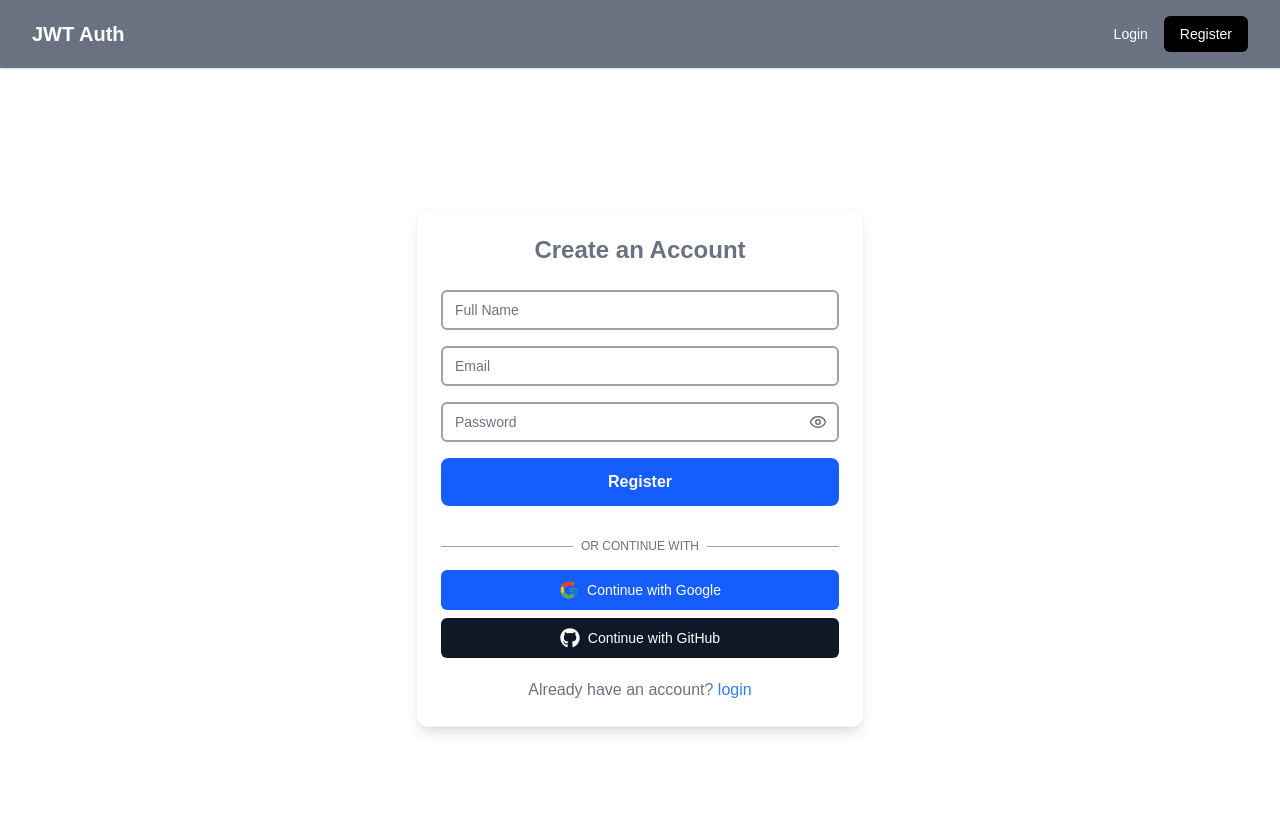
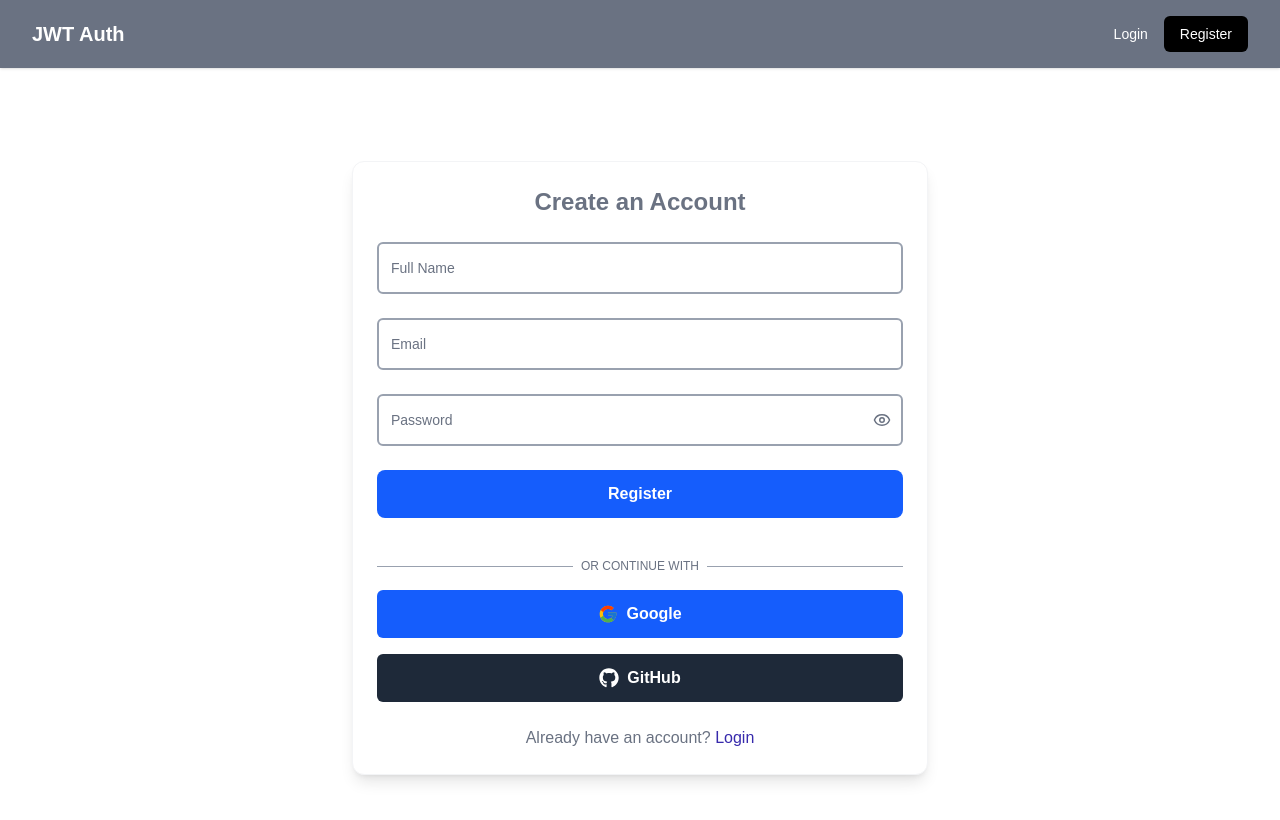
Before and after one commit to coderkanchan/jwt-auth-system, a Next.js app: page /register in a window 1280 px wide. Shown: the top 820 px of the page. Built offline with nearby package versions, Linux system fonts and the light colour scheme; no server answers.

Commit message:
added styles for better experience

```diff
--- a/src/app/(auth)/login/page.tsx
+++ b/src/app/(auth)/login/page.tsx
@@ -2,7 +2,7 @@ import { LoginForm } from "@/components/auth/login-form";
 
 export default function LoginPage() {
   return (
-    <div className="flex h-screen w-full items-center justify-center">
+    <div className="flex h-screen w-full  items-center justify-center">
       <LoginForm />
     </div>
   );
--- a/src/app/(auth)/reset/page.tsx
+++ b/src/app/(auth)/reset/page.tsx
@@ -38,9 +38,10 @@ export default function ResetPage() {
           <input
             {...form.register("email")}
             placeholder="Enter your email"
+             required
             type="email"
             disabled={isPending}
-            className="w-full p-2 border rounded-md outline-none focus:ring-2 focus:ring-blue-500"
+            className="w-full p-2 border text-gray-500 rounded-md outline-none focus:ring-2 focus:ring-blue-500 focus:border-none"
           />
           {error && <p className="text-red-500 text-sm">{error}</p>}
           {success && <p className="text-green-500 text-sm">{success}</p>}
--- a/src/components/Navbar.tsx
+++ b/src/components/Navbar.tsx
@@ -41,7 +41,7 @@ export const Navbar = async () => {
             </span>
 
             <LogoutButton>
-              <button className="text-sm bg-red-600 hover:bg-red-700 text-white px-4 py-2 rounded-md transition">
+              <button className="text-sm bg-red-600 hover:bg-red-700 text-white px-4 py-2 rounded-md transition cursor-pointer">
                 Logout
               </button>
             </LogoutButton>
--- a/src/components/auth/login-form.tsx
+++ b/src/components/auth/login-form.tsx
@@ -75,11 +75,13 @@ export const LoginForm = () => {
   };
 
   return (
-    <div className="max-w-md w-full mx-auto p-6 bg-white rounded-lg shadow-md">
+    <div className="max-w-xl w-full mx-auto p-6 bg-white rounded-lg shadow-md">
+
       <h2 className="text-2xl font-bold mb-4 text-center text-gray-500">
         {showTwoFactor ? "Two-Factor Authentication" : "Login"}
       </h2>
-      <form onSubmit={form.handleSubmit(onSubmit)} className="space-y-4">
+
+      <form onSubmit={form.handleSubmit(onSubmit)} className="space-y-6">
 
         {showTwoFactor && (
           <div className="space-y-2">
@@ -87,6 +89,7 @@ export const LoginForm = () => {
             <input
               {...form.register("code")}
               disabled={isPending}
+              required
               placeholder="------"
               className="p-2  flex h-10 w-full text-gray-500 rounded-md border-2 border-gray-400 bg-white px-3 py-2 text-sm ring-offset-white file:border-0 file:bg-transparent file:text-sm file:font-medium placeholder:text-gray-500 focus-visible:outline-none focus-visible:ring-2 focus-visible:ring-blue-600 focus-visible:ring-offset-2 disabled:cursor-not-allowed disabled:opacity-50 focus:border-none"
             />
@@ -98,16 +101,18 @@ export const LoginForm = () => {
             <input
               {...form.register("email")}
               disabled={isPending}
+              required
               placeholder="Email"
-              className="p-2  flex h-10 w-full text-gray-500 rounded-md border-2 border-gray-400 bg-white px-3 py-2 text-sm ring-offset-white file:border-0 file:bg-transparent file:text-sm file:font-medium placeholder:text-gray-500 focus-visible:outline-none focus-visible:ring-2 focus-visible:ring-blue-600 focus-visible:ring-offset-2 disabled:cursor-not-allowed disabled:opacity-50 focus:border-none"
+              className="flex h-10 w-full text-gray-500 rounded-md border-2 border-gray-400 bg-white px-3 py-5 text-sm ring-offset-white file:border-0 file:bg-transparent file:text-sm file:font-medium placeholder:text-gray-500 focus-visible:outline-none focus-visible:ring-2 focus-visible:ring-blue-600 disabled:cursor-not-allowed disabled:opacity-50 focus:border-none transition-all duration-500 ease"
             />
             <div className="relative">
               <input
                 {...form.register("password")}
                 disabled={isPending}
+                required
                 type={showPassword ? "text" : "password"}
                 placeholder="Password"
-                className="p-2  flex h-10 w-full text-gray-500 rounded-md border-2 border-gray-400 bg-white px-3 py-2 text-sm ring-offset-white file:border-0 file:bg-transparent file:text-sm file:font-medium placeholder:text-gray-500 focus-visible:outline-none focus-visible:ring-2 focus-visible:ring-blue-600 focus-visible:ring-offset-2 disabled:cursor-not-allowed disabled:opacity-50 focus:border-none"
+                className="flex h-10 w-full text-gray-500 rounded-md border-2 border-gray-400 bg-white px-3 py-5 text-sm ring-offset-white file:border-0 file:bg-transparent file:text-sm file:font-medium placeholder:text-gray-500 focus-visible:outline-none focus-visible:ring-2 focus-visible:ring-blue-600 disabled:cursor-not-allowed disabled:opacity-50 focus:border-none transition-all duration-500 ease focus:ring-offset-gray-400"
               />
               <button
                 type="button"
@@ -121,7 +126,7 @@ export const LoginForm = () => {
             <div className="flex justify-end mt-1">
               <Link
                 href="/reset"
-                className="text-xs font-medium text-blue-600 hover:underline transition"
+                className="text-xs font-medium text-purple-900 hover:underline transition"
               >
                 Forgot password?
               </Link>
@@ -139,7 +144,7 @@ export const LoginForm = () => {
         <button
           type="submit"
           disabled={isPending}
-          className="w-full bg-blue-600 text-white p-2 rounded hover:bg-blue-700 disabled:bg-gray-400"
+          className="w-full bg-blue-600 text-white p-2 rounded hover:bg-blue-700 disabled:bg-gray-400 cursor-pointer"
         >
           {isPending ? "Confirming..." : showTwoFactor ? "Verify Code" : "Login"}
         </button>
@@ -154,16 +159,16 @@ export const LoginForm = () => {
                 <span className="bg-white px-2">Or continue with</span>
               </div>
             </div>
+
             <Social />
-
-            <p className="text-center mt-5 text-base font-medium text-gray-500">
-              Don't have an account?{" "}
-              <Link href="/register" className="text-blue-500 hover:underline">
-                register
-              </Link>
-            </p>
           </div>
         )}
+        <p className="text-center mt-5 text-base font-medium text-gray-500">
+          Don't have an account?{" "}
+          <Link href="/register" className="text-indigo-800 hover:underline">
+            register
+          </Link>
+        </p>
       </form>
     </div>
   );
--- a/src/components/auth/logout-button.tsx
+++ b/src/components/auth/logout-button.tsx
@@ -8,7 +8,7 @@ export const LogoutButton = ({ children }: { children: React.ReactNode }) => {
   };
 
   return (
-    <span onClick={onClick} className="cursor-pointer">
+    <span onClick={onClick}>
       {children}
     </span>
   );
--- a/src/components/auth/register-form.tsx
+++ b/src/components/auth/register-form.tsx
@@ -92,23 +92,26 @@ export const RegisterForm = () => {
   }, [success, emailForStatus, savedPassword, router]);
 
   return (
-    <div className="max-w-md w-full p-6 bg-white rounded-xl shadow-lg border border-gray-100">
+    <div className="max-w-xl w-full p-6 bg-white rounded-xl shadow-lg border border-gray-100">
+
       <h2 className="text-2xl font-bold text-center mb-6 text-gray-500">Create an Account</h2>
-      <form onSubmit={form.handleSubmit(onSubmit)} className="space-y-4 ">
+
+      <form onSubmit={form.handleSubmit(onSubmit)} className="space-y-6">
         <input
           {...form.register("name")}
           disabled={isPending}
           placeholder="Full Name"
           required
-          className="p-2  flex h-10 w-full text-gray-500 rounded-md border-2 border-gray-400 bg-white px-3 py-2 text-sm ring-offset-white file:border-0 file:bg-transparent file:text-sm file:font-medium placeholder:text-gray-500 focus-visible:outline-none focus-visible:ring-2 focus-visible:ring-blue-600 focus-visible:ring-offset-2 disabled:cursor-not-allowed disabled:opacity-50 focus:border-none"
+          className="flex h-10 w-full text-gray-500 rounded-md border-2 border-gray-400 bg-white px-3 py-6 text-sm ring-offset-white file:border-0 file:bg-transparent file:text-sm file:font-medium placeholder:text-gray-500 focus-visible:outline-none focus-visible:ring-2 focus-visible:ring-blue-600 focus-visible:ring-offset-2 disabled:cursor-not-allowed disabled:opacity-50 focus:border-none"
         />
         <input
           {...form.register("email")}
           disabled={isPending}
           placeholder="Email"
           required
-          className="p-2  flex h-10 w-full text-gray-500 rounded-md border-2 border-gray-400 bg-white px-3 py-2 text-sm ring-offset-white file:border-0 file:bg-transparent file:text-sm file:font-medium placeholder:text-gray-500 focus-visible:outline-none focus-visible:ring-2 focus-visible:ring-blue-600 focus-visible:ring-offset-2 disabled:cursor-not-allowed disabled:opacity-50 focus:border-none"
+          className="flex h-10 w-full text-gray-500 rounded-md border-2 border-gray-400 bg-white px-3 py-6 text-sm ring-offset-white file:border-0 file:bg-transparent file:text-sm file:font-medium placeholder:text-gray-500 focus-visible:outline-none focus-visible:ring-2 focus-visible:ring-blue-600 focus-visible:ring-offset-2 disabled:cursor-not-allowed disabled:opacity-50 focus:border-none"
         />
+
         <div className="relative">
           <input
             {...form.register("password")}
@@ -116,7 +119,7 @@ export const RegisterForm = () => {
             type={showPassword ? "text" : "password"}
             required
             placeholder="Password"
-            className="p-2  flex h-10 w-full text-gray-500 rounded-md border-2 border-gray-400 bg-white px-3 py-2 text-sm ring-offset-white file:border-0 file:bg-transparent file:text-sm file:font-medium placeholder:text-gray-500 focus-visible:outline-none focus-visible:ring-2 focus-visible:ring-blue-600 focus-visible:ring-offset-2 disabled:cursor-not-allowed disabled:opacity-50 focus:border-none "
+            className="flex h-10 w-full text-gray-500 rounded-md border-2 border-gray-400 bg-white px-3 py-6 text-sm ring-offset-white file:border-0 file:bg-transparent file:text-sm file:font-medium placeholder:text-gray-500 focus-visible:outline-none focus-visible:ring-2 focus-visible:ring-blue-600 focus-visible:ring-offset-2 disabled:cursor-not-allowed disabled:opacity-50 focus:border-none "
           />
           <button
             type="button"
@@ -126,6 +129,7 @@ export const RegisterForm = () => {
             {showPassword ? <EyeOff size={18} /> : <Eye size={18} />}
           </button>
         </div>
+
         {error &&
           <div className="p-3 bg-red-100 text-red-600 rounded-lg text-sm">
             {error}
@@ -146,7 +150,7 @@ export const RegisterForm = () => {
         <button
           type="submit"
           disabled={isPending}
-          className="w-full bg-blue-600 text-white p-3 rounded-lg font-semibold hover:bg-blue-700 transition disabled:bg-gray-400">
+          className="w-full bg-blue-600 text-white p-3 rounded-lg font-semibold hover:bg-blue-700 transition disabled:bg-gray-400 cursor-pointer">
           {isPending ? "Creating Account..." : "Register"}
         </button>
 
@@ -164,12 +168,12 @@ export const RegisterForm = () => {
 
         <p className="text-center mt-5 text-base font-medium text-gray-500">
           Already have an account?{" "}
-          <Link href="/login" className="text-blue-500 hover:underline">
-            login
+          <Link href="/login" className="text-indigo-800 hover:underline">
+            Login
           </Link>
         </p>
+      </form>
 
-      </form>
     </div>
   );
 };
--- a/src/components/auth/social.tsx
+++ b/src/components/auth/social.tsx
@@ -13,21 +13,21 @@ export const Social = () => {
   };
 
   return (
-    <div className="flex flex-col items-center w-full gap-y-2">
+    <div className="flex flex-col items-center w-full gap-y-4">
       <button
-        className="w-full inline-flex items-center justify-center rounded-md text-sm font-medium transition-colors focus-visible:outline-none focus-visible:ring-2 focus-visible:ring-blue-600 bg-blue-600 text-white hover:bg-blue-700 h-10 px-4 py-2 disabled:bg-gray-400"
+        className="w-full inline-flex items-center justify-center rounded-md text-md font-semibold transition-colors  bg-blue-600 text-white hover:bg-blue-700 h-10 p-6 disabled:bg-gray-400 cursor-pointer"
         onClick={() => onClick("google")}
       >
         <FcGoogle className="h-5 w-5 mr-2" />
-        Continue with Google
+        Google
       </button>
 
       <button
-        className="w-full inline-flex items-center justify-center rounded-md text-sm font-medium transition-colors focus-visible:outline-none focus-visible:ring-2 focus-visible:ring-gray-600 bg-gray-900 text-white hover:bg-black h-10 px-4 py-2 disabled:bg-gray-400"
+        className="w-full inline-flex items-center justify-center rounded-md font-semibold bg-gray-800 text-white hover:bg-black h-10 p-6 disabled:bg-gray-400 cursor-pointer text-md"
         onClick={() => onClick("github")}
       >
         <FaGithub className="h-5 w-5 mr-2" />
-        Continue with GitHub
+        GitHub
       </button>
     </div>
   );
```
